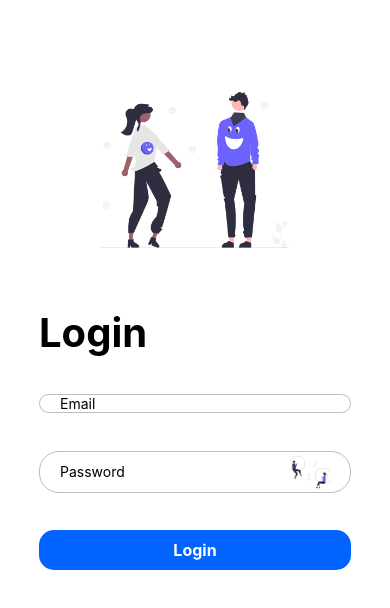
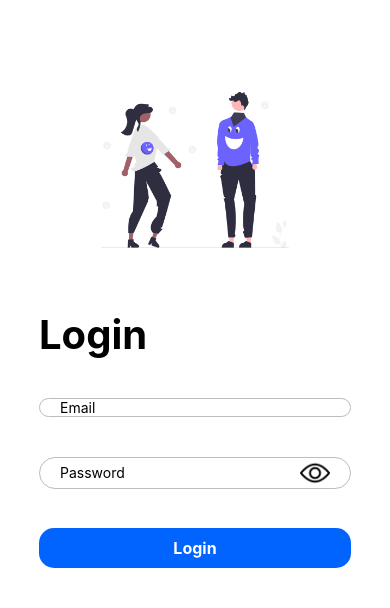
Before and after one commit to omerfarukose/AwesomeApp, a React Native app: screen /Login in a window 390 px wide. Shown: the top 608 px of the page. Built offline with nearby package versions, Linux system fonts and the light colour scheme.

Commit message:
hide/show password icon edited

```diff
--- a/src/pages/LoginScreen.js
+++ b/src/pages/LoginScreen.js
@@ -54,7 +54,6 @@ export default function LoginScreen() {
 
         setIsLogin(isCorrect)
     }
-
 
     return(
         <SafeAreaView
@@ -144,10 +143,10 @@ export default function LoginScreen() {
 
                                     <Image
                                         style={{
-                                            width: 40,
-                                            height: 40
+                                            width: 30,
+                                            height: 30
                                         }}
-                                        source={require("./../assets/images/home-img.png")}/>
+                                        source={hidePassword ? require("./../assets/images/view.png") : require("./../assets/images/hide.png")}/>
 
                                 </TouchableOpacity>
 
```
Also changed, not shown: src/assets/images/hide.png (added), src/assets/images/view.png (added).
